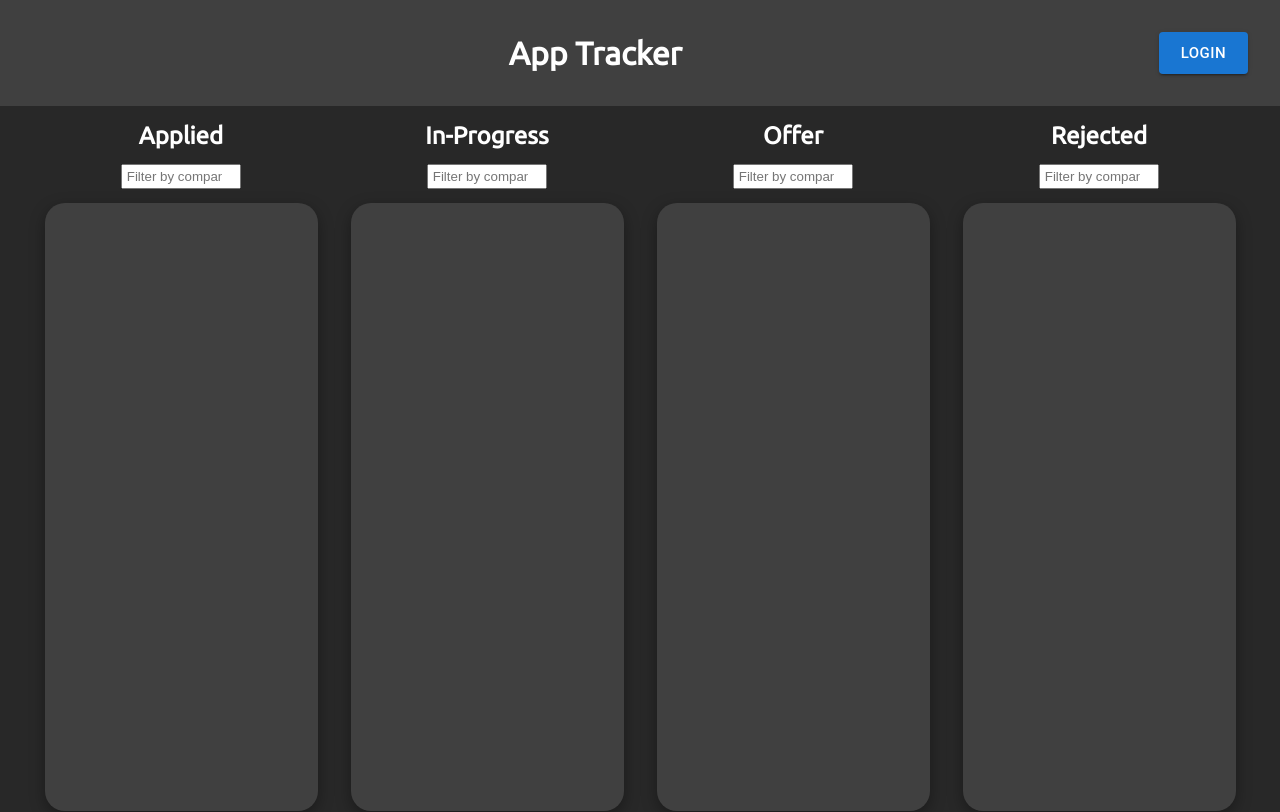
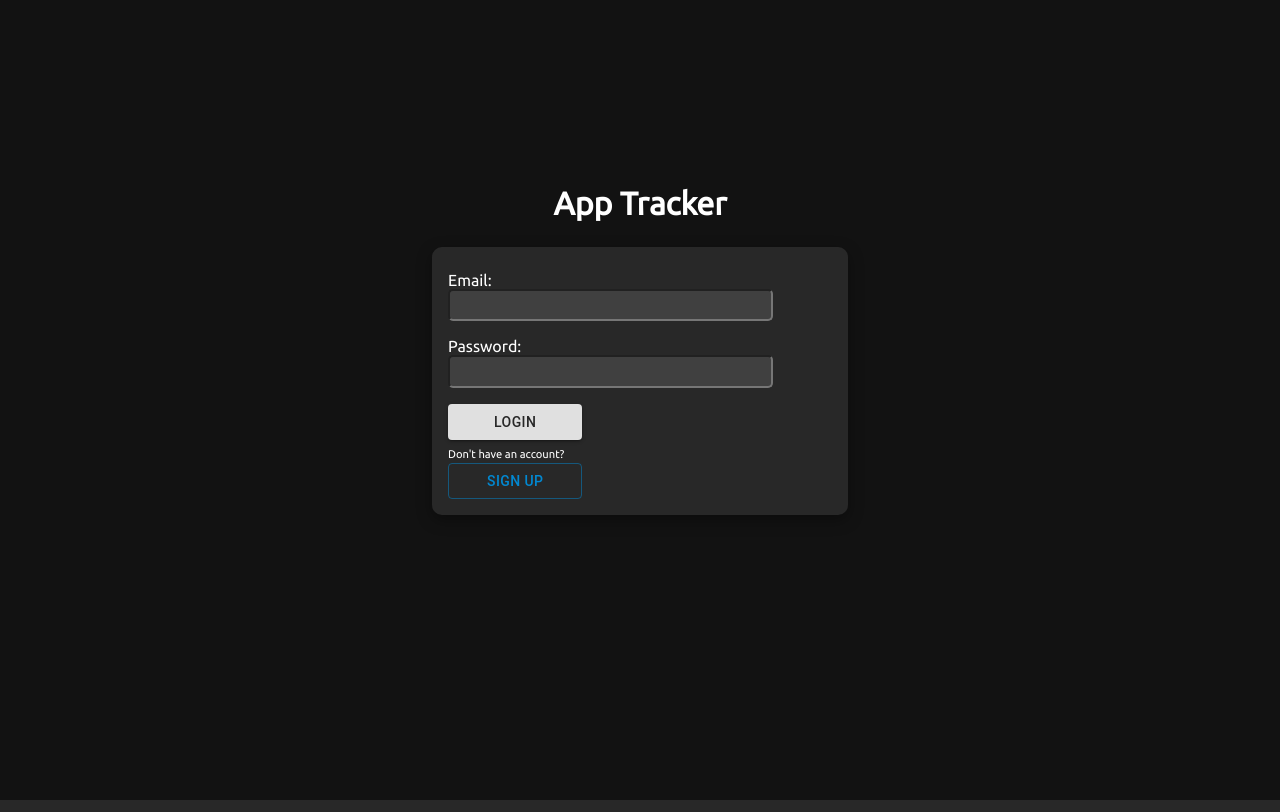
Before and after one commit to Mark5013/application-tracker, a React (Create React App) app in the folder frontend/: page / in a window 1280 px wide. Shown: the top 812 px of the page. Built offline with nearby package versions, Linux system fonts and the light colour scheme.

Commit message:
changed ui for app tracking page and login/sign up page

```diff
--- a/frontend/src/App.tsx
+++ b/frontend/src/App.tsx
@@ -8,8 +8,8 @@ const App: React.FC = () => {
 	return (
 		<BrowserRouter>
 			<Routes>
-				<Route path="/" element={<AppTrackPage />} />
-				<Route path="/login" element={<LoginPage />} />
+				<Route path="/" element={<LoginPage />} />
+				<Route path="/apps" element={<AppTrackPage />} />
 				<Route path="*" element={<ErrorPage />} />
 			</Routes>
 		</BrowserRouter>
--- a/frontend/src/components/AppTrackPage/TrackingContent/ApplicationForm.module.css
+++ b/frontend/src/components/AppTrackPage/TrackingContent/ApplicationForm.module.css
@@ -1,5 +1,6 @@
 .form {
-	background-color: white;
+	background-color: #282828;
+	color: white;
 	padding: 1em;
 	width: 30%;
 	min-width: 300px;
@@ -19,3 +20,9 @@
 .btns {
 	align-self: flex-end;
 }
+
+.errorMsg {
+	margin: 0.25em;
+	font-size: 0.5em;
+	color: red;
+}
--- a/frontend/src/components/AppTrackPage/TrackingContent/ApplicationForm.tsx
+++ b/frontend/src/components/AppTrackPage/TrackingContent/ApplicationForm.tsx
@@ -96,23 +96,31 @@ const ApplicationForm: React.FC<ApplicationFormProps> = (props) => {
 				val={companyName}
 				setValue={setCompanyName}
 			/>
-			{companyNameError && <p>Company name can't be empty</p>}
+			{companyNameError && (
+				<p className={styles.errorMsg}>Company name can't be empty</p>
+			)}
 			<Input
 				type="text"
 				label="Position"
 				val={position}
 				setValue={setPosition}
 			/>
-			{positionError && <p>Position can't be empty</p>}
+			{positionError && (
+				<p className={styles.errorMsg}>Position can't be empty</p>
+			)}
 			<Input
 				type="date"
 				label="Date applied"
 				val={dateApplied}
 				setValue={setDateApplied}
 			/>
-			{dateAppliedError && <p>Date applied can't be empty</p>}
+			{dateAppliedError && (
+				<p className={styles.errorMsg}>Date applied can't be empty</p>
+			)}
 			<BasicSelect label="Status" val={status} setVal={setStatus} />
-			{statusError && <p>Status can't be empty</p>}
+			{statusError && (
+				<p className={styles.errorMsg}>Status can't be empty</p>
+			)}
 			<div className={styles.btns}>
 				<IconButton onClick={props.toggleForm}>
 					<Icon>close</Icon>
--- a/frontend/src/components/AppTrackPage/TrackingContent/TrackingContent.module.css
+++ b/frontend/src/components/AppTrackPage/TrackingContent/TrackingContent.module.css
@@ -7,6 +7,9 @@
 	margin: 1em;
 	padding: 0.25em;
 	width: 40%;
+	background-color: #404040;
+	color: white;
+	border-radius: 10px;
 }
 
 .divider {
--- a/frontend/src/components/LoginPage/LoginForm.module.css
+++ b/frontend/src/components/LoginPage/LoginForm.module.css
@@ -5,8 +5,9 @@
 	padding: 1em;
 	border-radius: 10px;
 	box-shadow: rgba(0, 0, 0, 0.35) 0px 5px 15px;
-	background-color: white;
+	background-color: #282828;
 	margin-bottom: 350px;
+	color: white;
 }
 
 .btns {
@@ -16,6 +17,7 @@
 	display: flex;
 	flex-direction: column;
 	align-content: space-between;
+	color: #282828;
 }
 
 .container {
@@ -26,19 +28,13 @@
 	flex-direction: column;
 	justify-content: center;
 	align-items: center;
-	background-image: linear-gradient(
-		to right,
-		#eea2a2 0%,
-		#bbc1bf 19%,
-		#57c6e1 42%,
-		#b49fda 79%,
-		#7ac5d8 100%
-	);
+	background-color: #121212;
 }
 
 .switchModeText {
 	font-size: 0.7em;
 	margin: 0.75em 0 0.2em 0;
+	color: white;
 }
 
 .errorMsg {
@@ -50,7 +46,7 @@
 .title {
 	margin-top: 250px;
 	font-weight: 700;
-	color: black;
+	color: white;
 	text-decoration: none;
 	font-size: 2rem;
 	margin-bottom: 25px;
--- a/frontend/src/components/LoginPage/LoginForm.tsx
+++ b/frontend/src/components/LoginPage/LoginForm.tsx
@@ -45,6 +45,7 @@ const LoginForm = (props: { switchForm: Function }) => {
 				)}
 				<div className={styles.btns}>
 					<Button
+						color="inherit"
 						variant="contained"
 						onClick={submitFormHandler}
 						type="submit">
@@ -53,7 +54,10 @@ const LoginForm = (props: { switchForm: Function }) => {
 					<p className={styles.switchModeText}>
 						Don't have an account?
 					</p>
-					<Button variant="outlined" onClick={switchMode}>
+					<Button
+						variant="outlined"
+						onClick={switchMode}
+						color="info">
 						Sign Up
 					</Button>
 				</div>
--- a/frontend/src/components/LoginPage/SignUpForm.module.css
+++ b/frontend/src/components/LoginPage/SignUpForm.module.css
@@ -5,8 +5,9 @@
 	padding: 1em;
 	border-radius: 10px;
 	box-shadow: rgba(0, 0, 0, 0.35) 0px 5px 15px;
-	background-color: white;
 	margin-bottom: 250px;
+	background-color: #282828;
+	color: white;
 }
 
 .btns {
@@ -16,6 +17,7 @@
 	display: flex;
 	flex-direction: column;
 	align-content: space-between;
+	color: #282828;
 }
 
 .container {
@@ -26,19 +28,13 @@
 	flex-direction: column;
 	justify-content: center;
 	align-items: center;
-	background-image: linear-gradient(
-		to right,
-		#eea2a2 0%,
-		#bbc1bf 19%,
-		#57c6e1 42%,
-		#b49fda 79%,
-		#7ac5d8 100%
-	);
+	background-color: #121212;
 }
 
 .switchModeText {
 	font-size: 0.7em;
 	margin: 0.75em 0 0.2em 0;
+	color: white;
 }
 
 .errorMsg {
@@ -50,7 +46,7 @@
 .title {
 	margin-top: 225px;
 	font-weight: 700;
-	color: black;
+	color: white;
 	text-decoration: none;
 	font-size: 2rem;
 	margin-bottom: 25px;
--- a/frontend/src/components/LoginPage/SignUpForm.tsx
+++ b/frontend/src/components/LoginPage/SignUpForm.tsx
@@ -129,6 +129,7 @@ const SignUpForm = (props: { switchForm: Function }) => {
 				)}
 				<div className={styles.btns}>
 					<Button
+						color="inherit"
 						variant="contained"
 						onClick={submitFormHandler}
 						type="submit">
@@ -137,7 +138,10 @@ const SignUpForm = (props: { switchForm: Function }) => {
 					<p className={styles.switchModeText}>
 						Already have an account?
 					</p>
-					<Button variant="outlined" onClick={switchMode}>
+					<Button
+						variant="outlined"
+						onClick={switchMode}
+						color="info">
 						Login
 					</Button>
 				</div>
--- a/frontend/src/components/Shared/Input.module.css
+++ b/frontend/src/components/Shared/Input.module.css
@@ -2,8 +2,11 @@
 	border-radius: 5px;
 	padding: 0.5em;
 	width: 80%;
+	background-color: #404040;
+	color: white;
 }
 
 .container {
 	padding: 0.5em 0;
+	background-color: #282828;
 }
```
